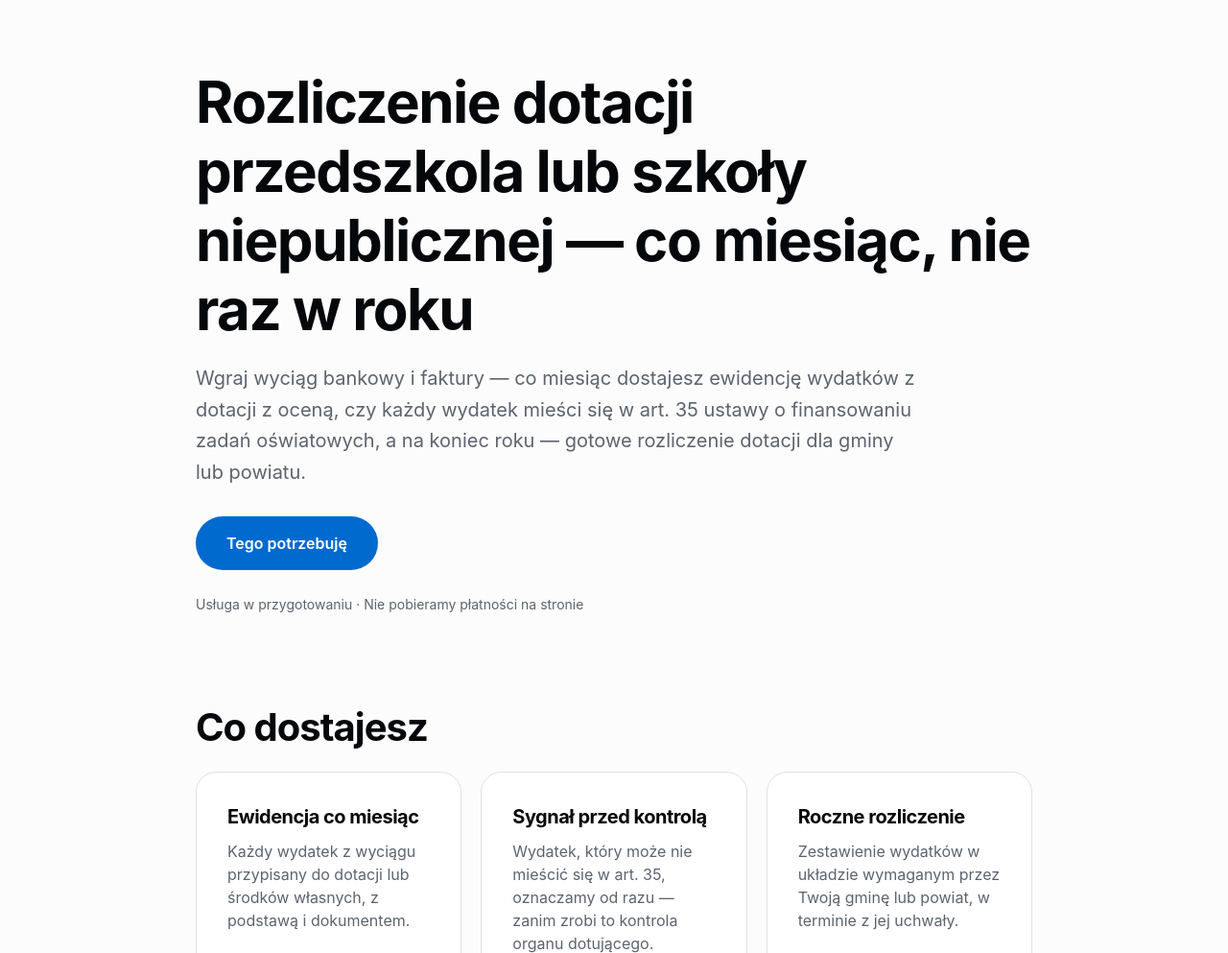
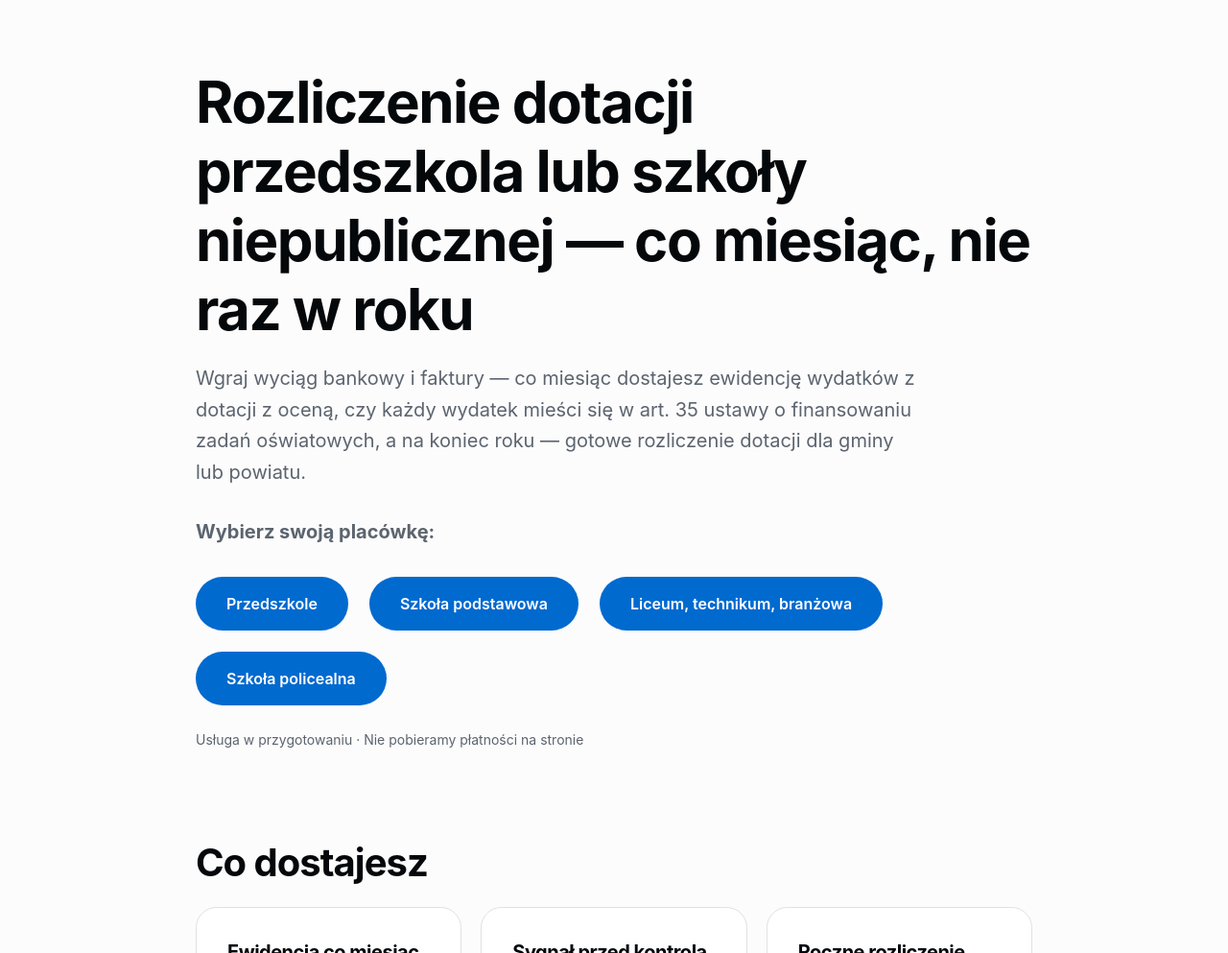
Before and after one commit to super-romeo/dotacja-dokuwell, a plain HTML site: page index.html in a window 1280 px wide. Shown: the part 107-1100 px from the top of the page at 96% size. Drawn offline with Linux system fonts and the light colour scheme.

Commit message:
Ступень 5 плейбука хода смоука, правка 1: выбор типа учреждения на первом экране (без цены, СМ-10)

```diff
--- a/index.html
+++ b/index.html
@@ -74,7 +74,13 @@ height="0" width="0" style="display:none;visibility:hidden"></iframe></noscript>
   <div class="hero">
     <h1>Rozliczenie dotacji przedszkola lub szkoły niepublicznej — co miesiąc, nie raz w roku</h1>
     <p class="sub">Wgraj wyciąg bankowy i faktury — co miesiąc dostajesz ewidencję wydatków z dotacji z oceną, czy każdy wydatek mieści się w art. 35 ustawy o finansowaniu zadań oświatowych, a na koniec roku — gotowe rozliczenie dotacji dla gminy lub powiatu.</p>
-    <a class="cta" href="price.html" data-ev="cta_click">Tego potrzebuję</a>
+    <p class="sub"><b>Wybierz swoją placówkę:</b></p>
+    <div class="actions">
+      <a class="cta" href="price.html?typ=przedszkole" data-ev="cta_click cta_typ_przedszkole">Przedszkole</a>
+      <a class="cta" href="price.html?typ=podstawowa" data-ev="cta_click cta_typ_podstawowa">Szkoła podstawowa</a>
+      <a class="cta" href="price.html?typ=liceum" data-ev="cta_click cta_typ_liceum">Liceum, technikum, branżowa</a>
+      <a class="cta" href="price.html?typ=policealna" data-ev="cta_click cta_typ_policealna">Szkoła policealna</a>
+    </div>
     <p class="cta-note">Usługa w przygotowaniu · Nie pobieramy płatności na stronie</p>
   </div>
 
```
